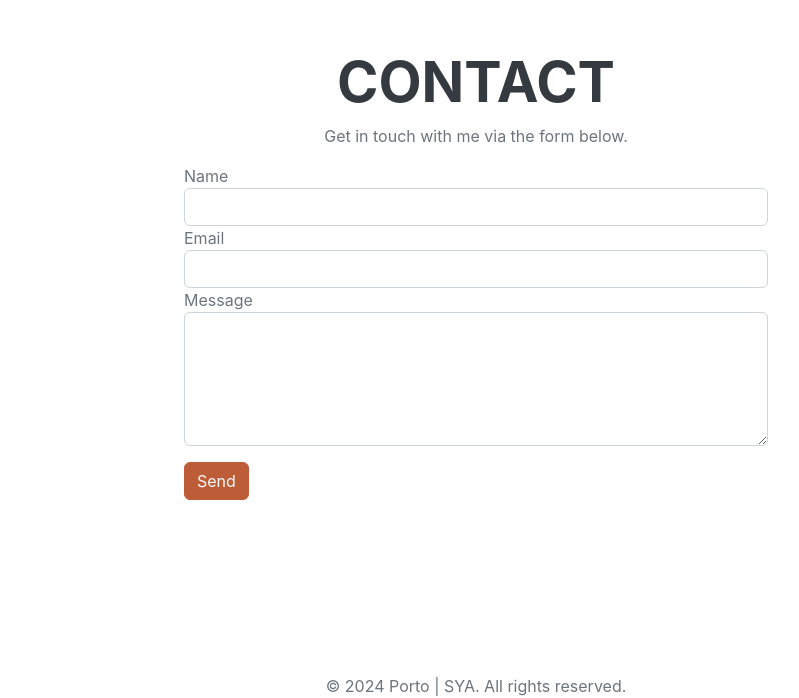
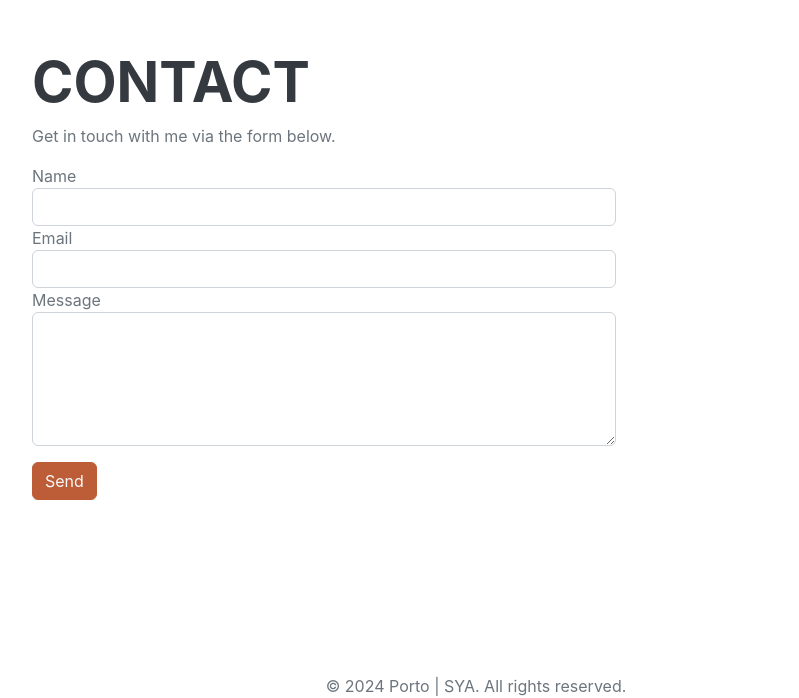
Before and after one commit to syarizaldwiputra/new-web-portofolio, a plain HTML site: page index.html in a window 1280 px wide. Shown: the part 3382-4080 px from the top of the page, without its empty margins (300-1099 px from the left). Drawn offline with nearby package versions, Linux system fonts and the light colour scheme; a web font is replaced by a local one.

Commit message:
Update index.html

```diff
--- a/index.html
+++ b/index.html
@@ -52,13 +52,6 @@
                     Jl.HM Sidik No 82 · Pondok Bambu, Jakarta Timur · (+62) 813-8808-5686 ·
                     <a href="#!">syarizaldwiputra5@gmail.com</a>
                 </div>
-                <!-- <p class="lead mb-5">
-                        I am a web developer. I have experience for build websites with HTML, CSS, JS, Jquery,
-                        Bootstrap, MySQL, Laravel, and other technologies. I have an interest in programming,
-                        especially in Web Developer. I have almost 1 year of experience as a web developer in
-                        front end and back end. I like to improve my skills and knowledge in the world of
-                        programming
-                    </p> -->
                 <p class="lead mb-5">
                     Saya adalah seorang Web Developer. Saya memiliki pengalaman membangun situs web dengan HTML, CSS,
                     JS, Jquery, Bootstrap, MySQL, Laravel, dan teknologi lainnya. Saya memiliki ketertarikan pada
@@ -182,9 +175,9 @@
           <section id="contact" class="resume-section">
             <div class="resume-section-content">
                 <div class="container">
-                      <h2 class="text-center">Contact</h2>
-                      <p class="text-center">Get in touch with me via the form below.</p>
-                      <div class="row justify-content-center">
+                      <h2>Contact</h2>
+                      <p>Get in touch with me via the form below.</p>
+                      <div class="row">
                         <div class="col-lg-8">
                           <form>
                             <div class="form-group">
```
